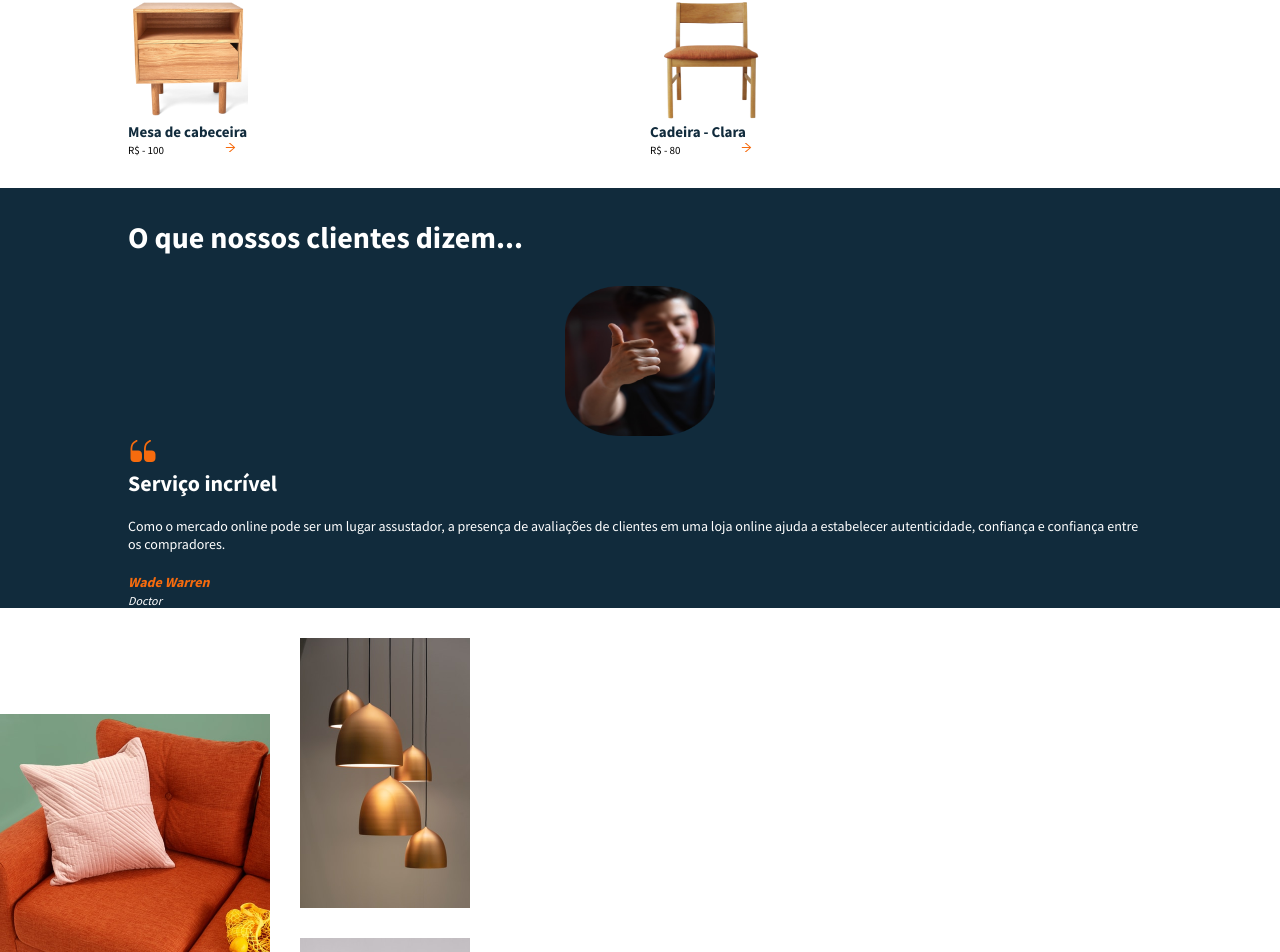
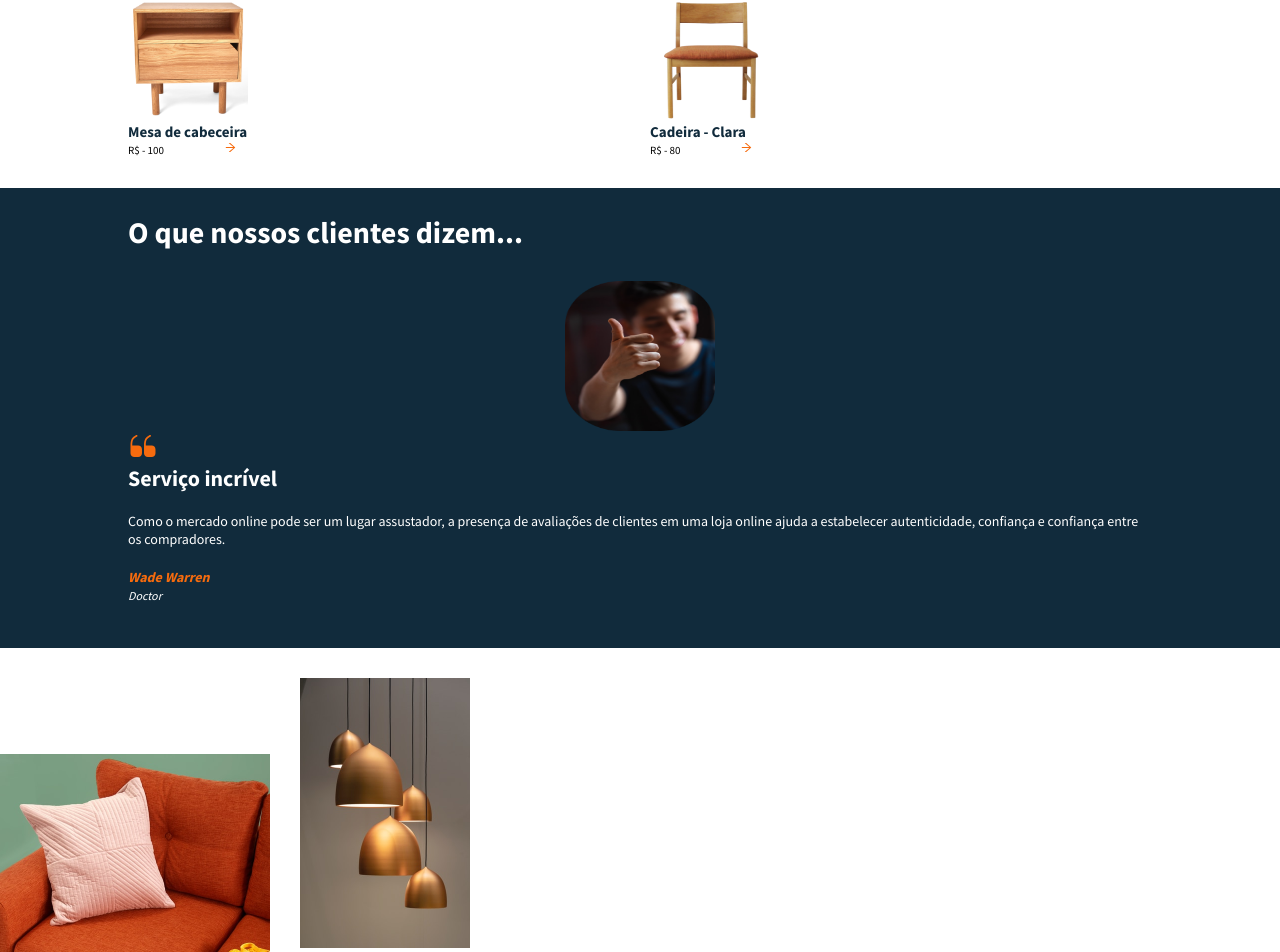
Before and after one commit to Ohnilrac/Zing, a React (Vite) app: page / in a window 1280 px wide. Shown: the part 1749-2701 px from the top of the page. Built offline with nearby package versions, Linux system fonts and the light colour scheme.

Commit message:
Testimonials 1.1
Att espaçamentos

```diff
--- a/src/components/contact/styles.ts
+++ b/src/components/contact/styles.ts
@@ -1,3 +1,5 @@
 import styled from "styled-components";
 
-export const Container = styled.div``
+export const Container = styled.div`
+
+`
--- a/src/components/testimonials/styles.ts
+++ b/src/components/testimonials/styles.ts
@@ -7,12 +7,12 @@ export const Container = styled.div`
 export const Content = styled.div`
   width: 80%;
   margin: 3rem auto;
+  padding: 2.5rem 0;
 
   h2 {
     font-size: 3rem;
     font-weight: 700;
     color: var(--background);
-    padding-top: 3rem;
   }
 `
 export const ImgClient = styled.section`
```
